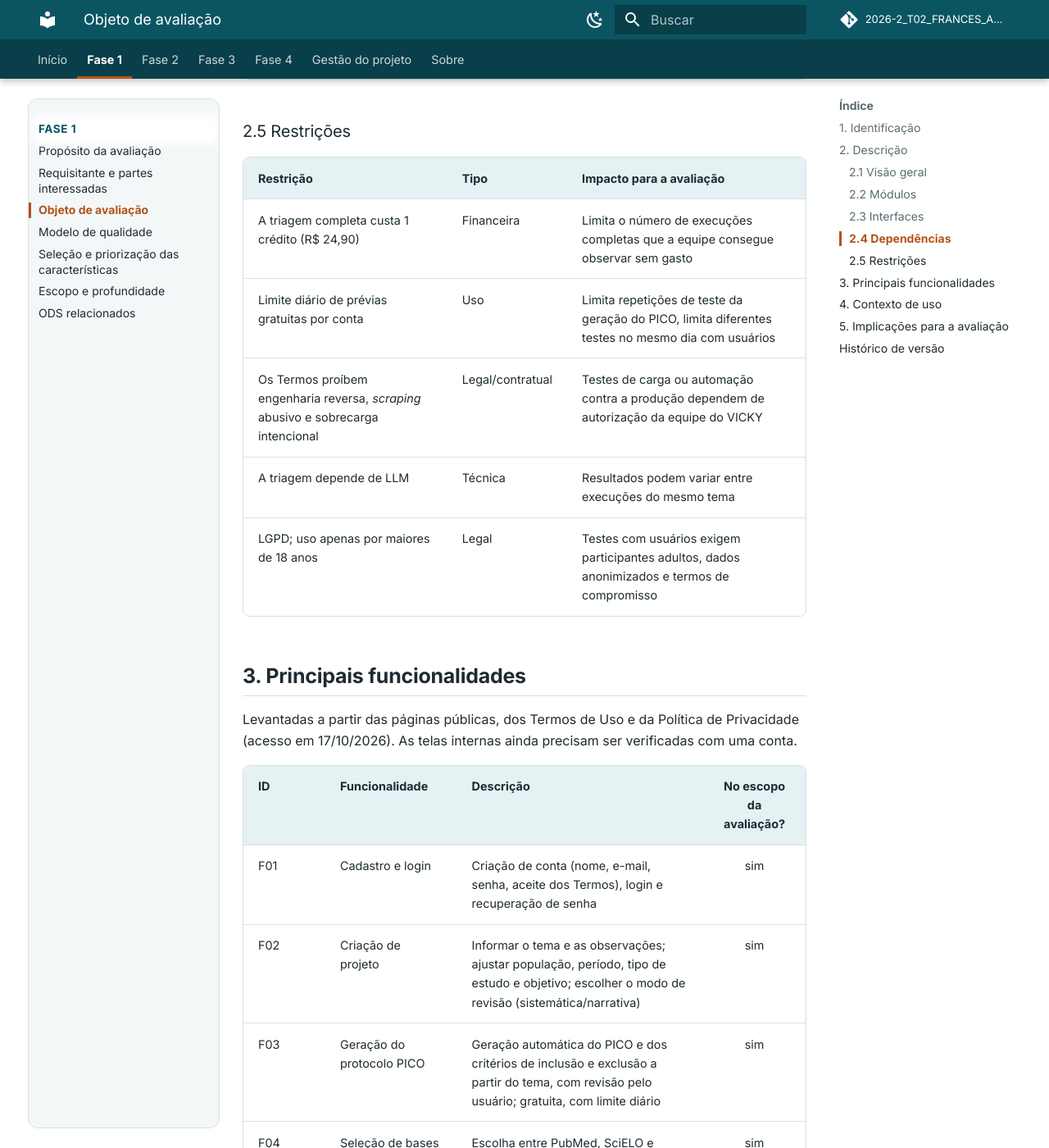
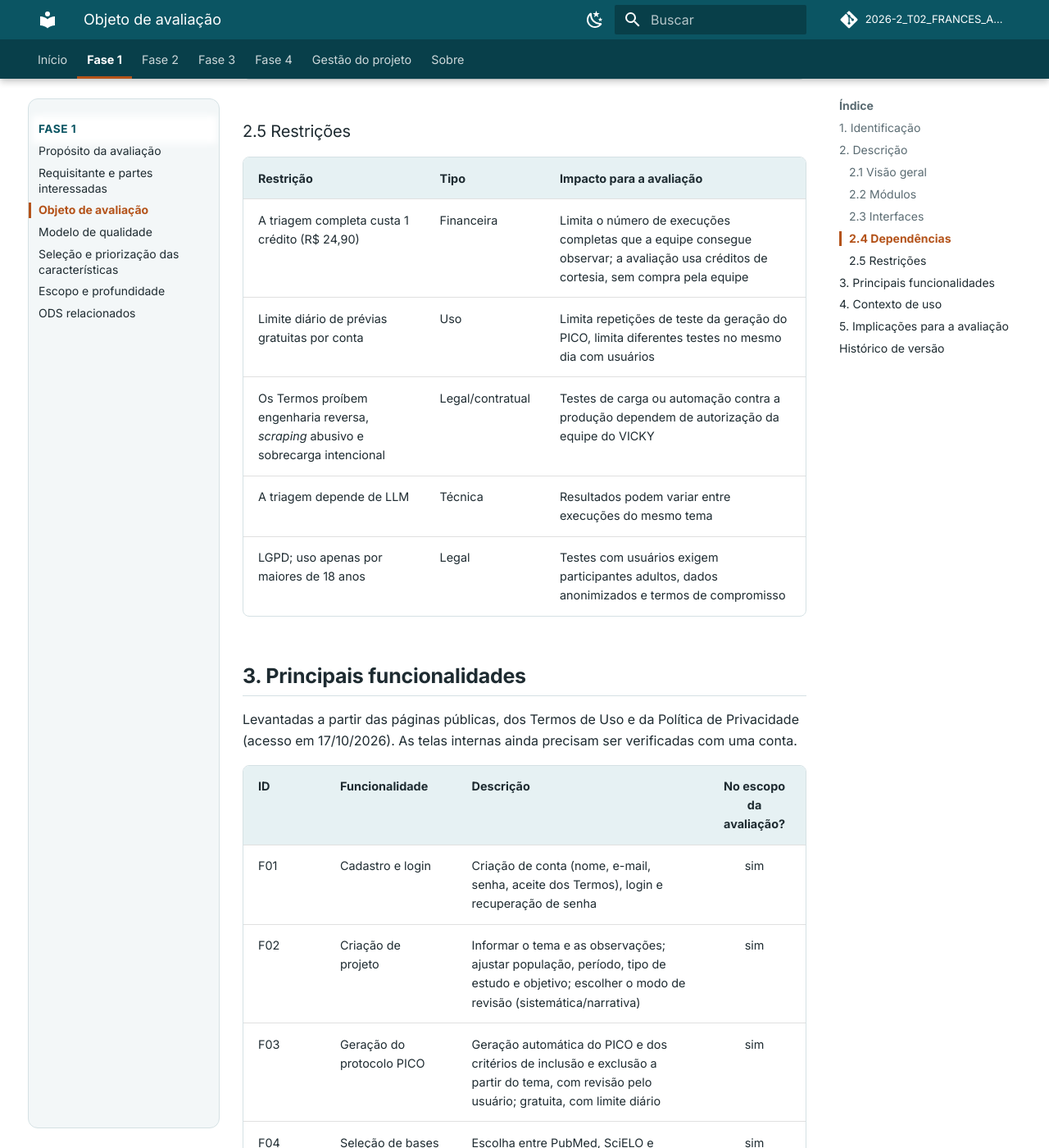
Before and after one commit to FCTE-Qualidade-de-Software-1/2026-2_T02_FRANCES_ALLEN, an MkDocs documentation site: the page built from docs/fase-1/objeto-de-avaliacao.md, in a window 1280 px wide and 1400 px high, scrolled down 4380 px. Shown: the whole window at 82% size. Built offline with MkDocs 1.6.1 and Material for MkDocs 9.7.7, drawn with Linux system fonts in a browser that asks for light colours; comment, search, counter and statistics services are not loaded; some of the changed text lies outside the part shown.

Commit message:
Fase 1: F05 marcada como dentro do escopo no objeto de avaliação e restrição do crédito atualizada

```diff
--- a/docs/fase-1/objeto-de-avaliacao.md
+++ b/docs/fase-1/objeto-de-avaliacao.md
@@ -76,7 +76,7 @@ _Ainda falta anexar imagens das interfaces do Vicky nas interfaces web e suas ro
 
 | Restrição | Tipo | Impacto para a avaliação |
 |-----------|------|--------------------------|
-| A triagem completa custa 1 crédito (R$ 24,90) | Financeira | Limita o número de execuções completas que a equipe consegue observar sem gasto |
+| A triagem completa custa 1 crédito (R$ 24,90) | Financeira | Limita o número de execuções completas que a equipe consegue observar; a avaliação usa créditos de cortesia, sem compra pela equipe |
 | Limite diário de prévias gratuitas por conta | Uso | Limita repetições de teste da geração do PICO, limita diferentes testes no mesmo dia com usuários |
 | Os Termos proíbem engenharia reversa, *scraping* abusivo e sobrecarga intencional | Legal/contratual | Testes de carga ou automação contra a produção dependem de autorização da equipe do VICKY |
 | A triagem depende de LLM | Técnica | Resultados podem variar entre execuções do mesmo tema |
@@ -124,3 +124,4 @@ As partes interessadas estão em [Requisitante e partes interessadas](partes-int
 | 0.2 | 16/10/2026 | Página movida para a Fase 1; partes interessadas movidas para página própria | Gabriel Fae | - |
 | 0.3 | 17/10/2026 | Identificação, descrição estruturada (módulos, interfaces, dependências, restrições) e funcionalidades levantadas a partir do site público | Gabriel Fae | Lucas Avelar |
 | 0.4 | 18/10/2026 | Revisão: modelo de acesso por crédito avulso, papel do Asaas e do Stripe, stack do backend e correções de redação | Lucas Avelar | - |
+| 0.5 | 18/10/2026 | Triagem completa (F05) marcada como dentro do escopo, em linha com a página de escopo; restrição financeira atualizada com os créditos de cortesia | Larissa Gomes Silva | - |
```
Also changed, not shown: other parts of docs/fase-1/objeto-de-avaliacao.md (+1 -1 lines).
